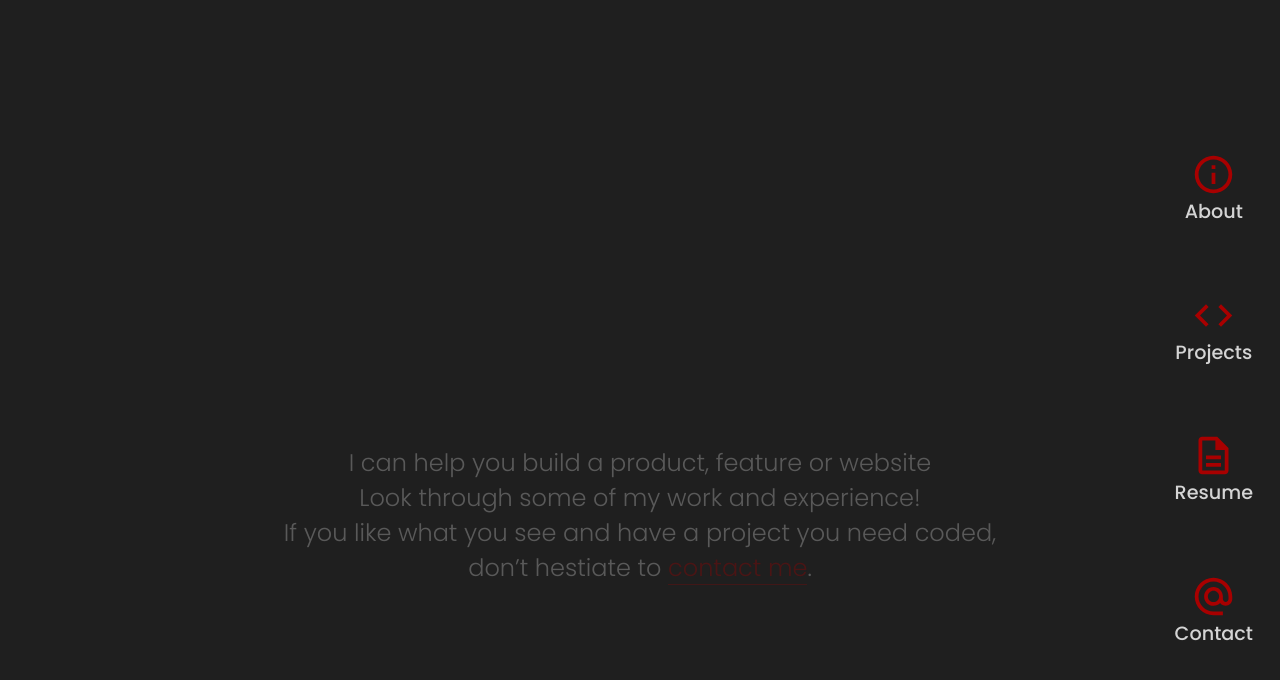
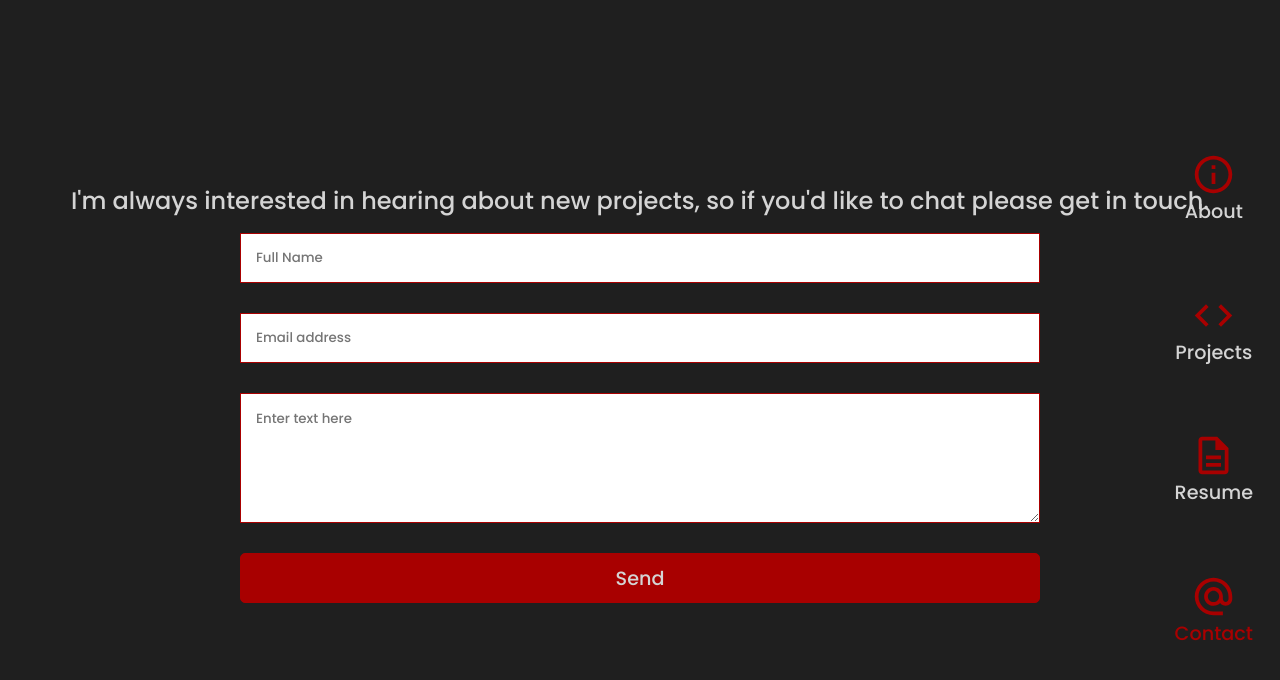
Before and after one commit to SpaYco/Portfolio, a Next.js app: page / in a window 1280 px wide. Both pictures are taken after a click on the link "contact me". Shown: the top 680 px of the page. Built offline with nearby package versions, Linux system fonts and the light colour scheme.

Commit message:
Make animations faster

```diff
--- a/components/About.tsx
+++ b/components/About.tsx
@@ -13,7 +13,7 @@ const About: NextPage<Props> = ({setPage}) => {
       <motion.h2
         initial={{ opacity: 0, y: -100 }}
         animate={{ opacity: 1, y: 0 }}
-        transition={{ duration: 0.7, delay: 1.2 }}
+        transition={{ duration: 0.25, delay: 0.09 }}
         exit={{ opacity: 0, y: -100 }}
       >
         Hey There. I&apos;m Aziz
@@ -21,7 +21,7 @@ const About: NextPage<Props> = ({setPage}) => {
       <motion.h3
         initial={{ opacity: 0}}
         animate={{ opacity: 1 }}
-        transition={{ duration: 0.7, delay: 1.9 }}
+        transition={{ duration: 0.25, delay: 0.18 }}
         exit={{ opacity: 0 }}
       >
         I&apos;m a Full Stack Developer
@@ -29,7 +29,7 @@ const About: NextPage<Props> = ({setPage}) => {
       <motion.p
         initial={{ opacity: 0, y: 100 }}
         animate={{ opacity: 1, y: 0 }}
-        transition={{ duration: 0.7, delay: 2.4 }}
+        transition={{ duration: 0.25, delay: 0.24 }}
         exit={{ opacity: 0, y: 100 }}
       >
         I can help you build a product, feature or website
--- a/components/Contact.tsx
+++ b/components/Contact.tsx
@@ -1,4 +1,4 @@
-import type { NextPage } from "nex/types";
+import type { NextPage } from "next/types";
 import { motion } from "framer-motion";
 
 const Contact: NextPage = () => {
@@ -7,7 +7,7 @@ const Contact: NextPage = () => {
       <motion.h2
         initial={{ opacity: 0, y: 20 }}
         animate={{ opacity: 1, y: 0 }}
-        transition={{ duration: 0.7, delay: 0.2 }}
+        transition={{ duration: 0.25 }}
         exit={{ opacity: 0, y: 20 }}
       >
         I&apos;m always interested in hearing about new projects, so if you'd
@@ -21,7 +21,7 @@ const Contact: NextPage = () => {
         <motion.input
           initial={{ opacity: 0, y: 20 }}
           animate={{ opacity: 1, y: 0 }}
-          transition={{ duration: 0.7, delay: 0.7 }}
+          transition={{ duration: 0.25, delay: 0.09 }}
           exit={{ opacity: 0, y: 20 }}
           type='text'
           name='fullname'
@@ -33,7 +33,7 @@ const Contact: NextPage = () => {
         <motion.input
           initial={{ opacity: 0, y: 20 }}
           animate={{ opacity: 1, y: 0 }}
-          transition={{ duration: 0.7, delay: 1.2 }}
+          transition={{ duration: 0.25, delay: 0.13 }}
           exit={{ opacity: 0, y: 20 }}
           type='email'
           id='email'
@@ -44,7 +44,7 @@ const Contact: NextPage = () => {
         <motion.textarea
           initial={{ opacity: 0, y: 20 }}
           animate={{ opacity: 1, y: 0 }}
-          transition={{ duration: 0.7, delay: 1.8 }}
+          transition={{ duration: 0.25, delay: 0.18 }}
           exit={{ opacity: 0, y: 20 }}
           id='message'
           name='message'
@@ -56,7 +56,7 @@ const Contact: NextPage = () => {
           type='submit'
           initial={{ opacity: 0, y: 20 }}
           animate={{ opacity: 1, y: 0 }}
-          transition={{ duration: 0.7, delay: 2 }}
+          transition={{ duration: 0.15, delay: 0.2 }}
           exit={{ opacity: 0, y: 20 }}
         >
           Send
--- a/components/Nav.tsx
+++ b/components/Nav.tsx
@@ -18,7 +18,7 @@ const Nav: NextPage<Props> = ({ checkPage, setPage }) => {
           <motion.button
             initial={{ opacity: 0, x: 400 }}
             animate={{ opacity: 1, x: 0 }}
-            transition={{ duration: 1.5, delay: 1.8 }}
+            transition={{ duration: 1.5, delay: 0.5 }}
             exit={{ opacity: 0, x: 400 }}
             onClick={() => setPage("about")}
             className={checkPage("about") ? "active-link" : ""}
@@ -31,7 +31,7 @@ const Nav: NextPage<Props> = ({ checkPage, setPage }) => {
           <motion.button
             initial={{ opacity: 0, x: 400 }}
             animate={{ opacity: 1, x: 0 }}
-            transition={{ duration: 1.5, delay: 1.84 }}
+            transition={{ duration: 1.5, delay: 0.54 }}
             exit={{ opacity: 0, x: 400 }}
             onClick={() => setPage("projects")}
             className={checkPage("projects") ? "active-link" : ""}
@@ -44,7 +44,7 @@ const Nav: NextPage<Props> = ({ checkPage, setPage }) => {
           <motion.button
             initial={{ opacity: 0, x: 400 }}
             animate={{ opacity: 1, x: 0 }}
-            transition={{ duration: 1.5, delay: 1.88 }}
+            transition={{ duration: 1.5, delay: 0.58 }}
             exit={{ opacity: 0, x: 400 }}
             onClick={() => setPage("resume")}
             className={checkPage("resume") ? "active-link" : ""}
@@ -57,7 +57,7 @@ const Nav: NextPage<Props> = ({ checkPage, setPage }) => {
           <motion.button
             initial={{ opacity: 0, x: 400 }}
             animate={{ opacity: 1, x: 0 }}
-            transition={{ duration: 1.5, delay: 1.92 }}
+            transition={{ duration: 1.5, delay: 0.62 }}
             exit={{ opacity: 0, x: 400 }}
             onClick={() => setPage("contact")}
             className={checkPage("contact") ? "active-link" : ""}
--- a/components/Projects.tsx
+++ b/components/Projects.tsx
@@ -9,7 +9,7 @@ const Projects: NextPage = () => {
       <motion.h2
       initial={{ opacity: 0, y: -20 }}
       animate={{ opacity: 1, y: 0 }}
-      transition={{ duration: 1 }}
+      transition={{ duration: 0.7 }}
       exit={{ opacity: 0, y: -20 }}
       >Here are some projects I&apos;ve worked on.</motion.h2>
       <div className='projects-list'>
@@ -19,7 +19,7 @@ const Projects: NextPage = () => {
             className='project'
             initial={{ opacity: 0 }}
             animate={{ opacity: 1 }}
-            transition={{ duration: 0.7, delay: index * 0.2 }}
+            transition={{ duration: 0.5, delay: index * 0.1 }}
             exit={{ opacity: 0 }}
           >
             <motion.figure>
--- a/components/Resume.tsx
+++ b/components/Resume.tsx
@@ -8,7 +8,7 @@ const Resume: NextPage = () => {
         <motion.h1
           initial={{ opacity: 0, y: 20 }}
           animate={{ opacity: 1, y: 0 }}
-          transition={{ duration: 0.7, delay: 0.2 }}
+          transition={{ duration: 0.25 }}
           exit={{ opacity: 0, y: 20 }}
         >
           Here&apos;s some of my skills:
@@ -17,7 +17,7 @@ const Resume: NextPage = () => {
           className='skills'
           initial={{ opacity: 0, y: 20 }}
           animate={{ opacity: 1, y: 0 }}
-          transition={{ duration: 0.7, delay: 0.7 }}
+          transition={{ duration: 0.25, delay: 0.09 }}
           exit={{ opacity: 0, y: 20 }}
         >
           <h2>Front-End:</h2> JavaScript, TypeScript, React, Redux, NextJS, Material-UI,
@@ -27,7 +27,7 @@ const Resume: NextPage = () => {
           className='skills'
           initial={{ opacity: 0, y: 20 }}
           animate={{ opacity: 1, y: 0 }}
-          transition={{ duration: 0.7, delay: 1 }}
+          transition={{ duration: 0.25, delay: 0.14 }}
           exit={{ opacity: 0, y: 20 }}
         >
           <h2>Back-End:</h2> Ruby, Ruby on Rails, MySQL
@@ -36,7 +36,7 @@ const Resume: NextPage = () => {
           className='skills'
           initial={{ opacity: 0, y: 20 }}
           animate={{ opacity: 1, y: 0 }}
-          transition={{ duration: 0.7, delay: 1.5 }}
+          transition={{ duration: 0.25, delay: 0.19 }}
           exit={{ opacity: 0, y: 20 }}
         >
           <h2>Tools & Methods:</h2> Git, GitHub, Heroku, Netlify, Fly.io,
@@ -47,7 +47,7 @@ const Resume: NextPage = () => {
           className='skills'
           initial={{ opacity: 0, y: 20 }}
           animate={{ opacity: 1, y: 0 }}
-          transition={{ duration: 0.7, delay: 1.9 }}
+          transition={{ duration: 0.25, delay: 0.24 }}
           exit={{ opacity: 0, y: 20 }}
         >
           <h2>Professional:</h2> Remote Pair-Programming, Teamwork, Mentoring,
@@ -57,7 +57,7 @@ const Resume: NextPage = () => {
       <motion.a
         initial={{ opacity: 0, y: 20 }}
         animate={{ opacity: 1, y: 0 }}
-        transition={{ duration: 0.7, delay: 2 }}
+        transition={{ duration: 0.25, delay: 0.29 }}
         exit={{ opacity: 0, y: 20 }}
         href='https://docs.google.com/document/d/1lYq0Kb50TujzJzDWGobIchRI17JMnAiZMF9OBQgNU68/edit?usp=sharing'
         target='_blank'
```
